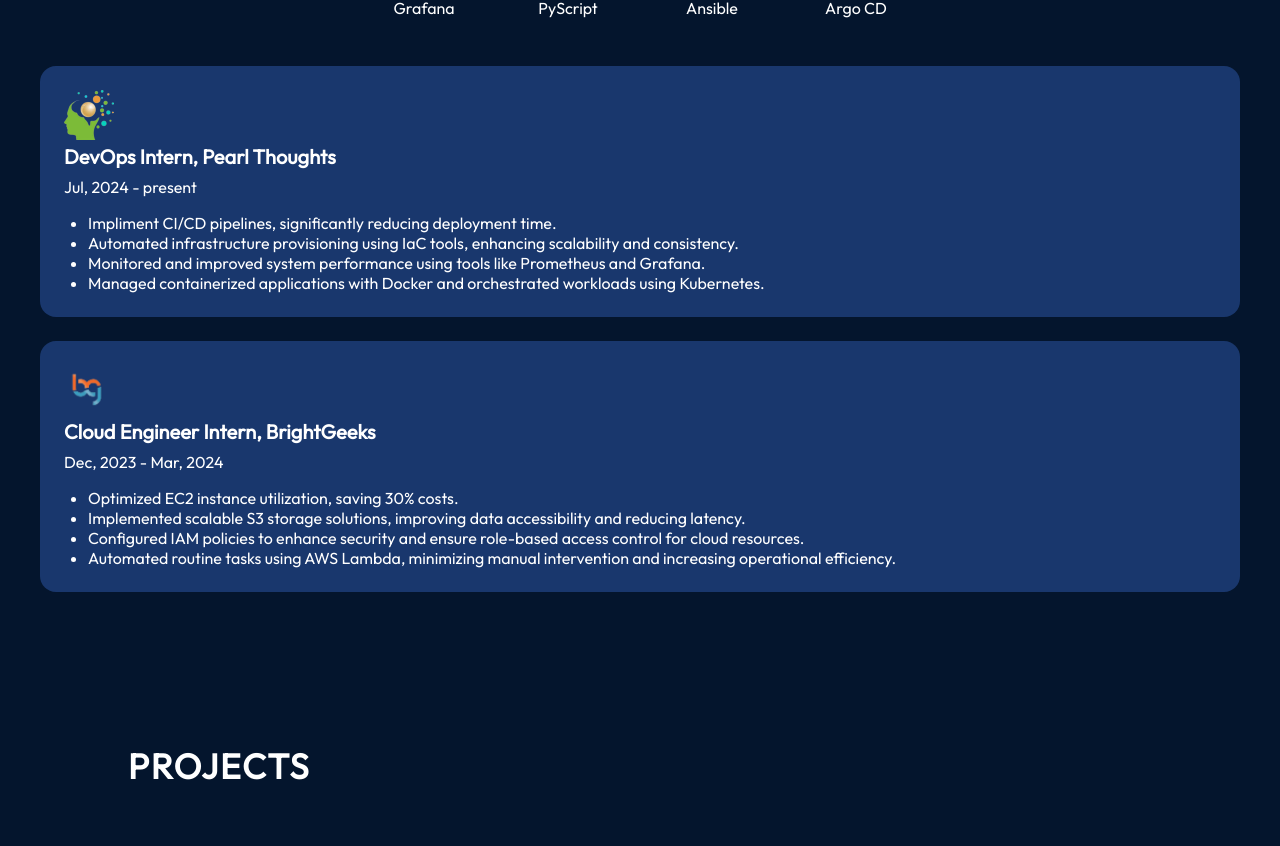
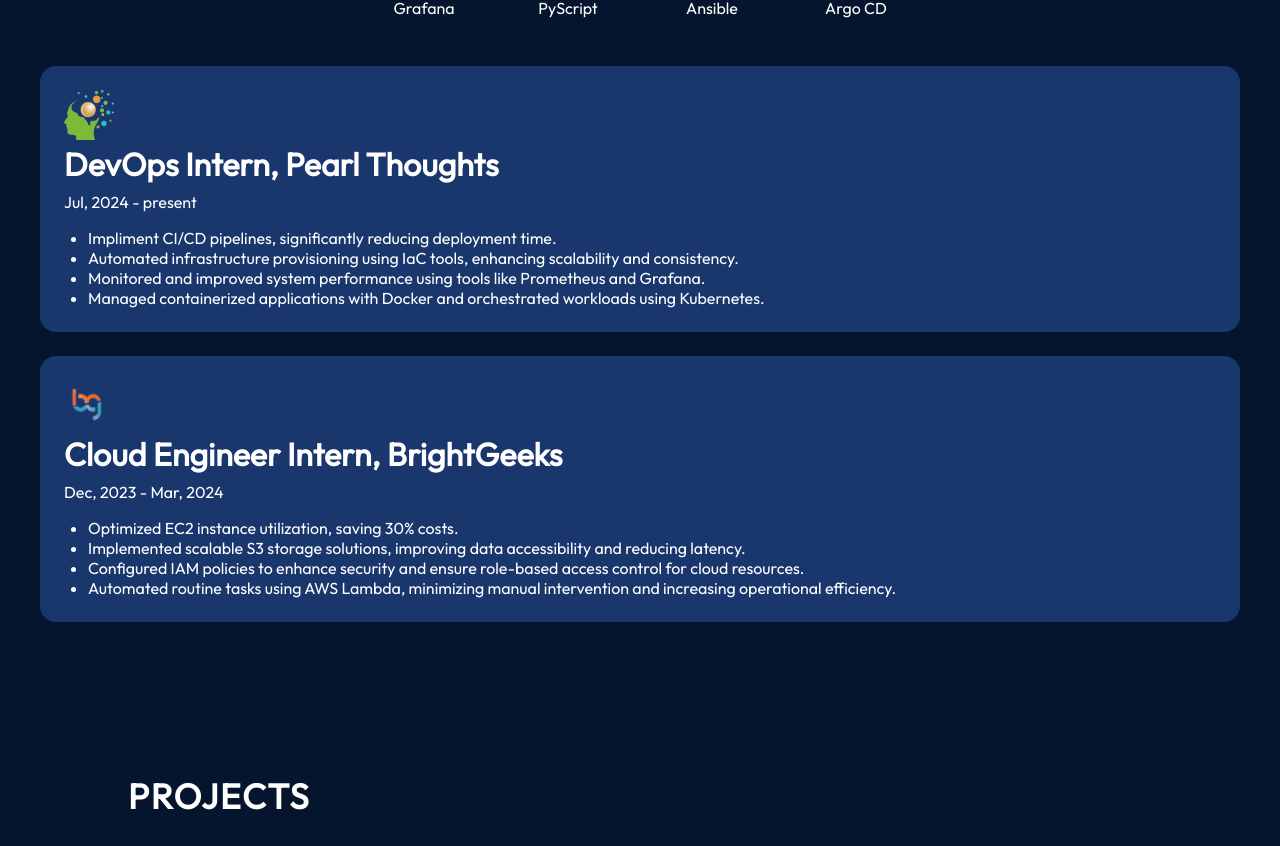
Before and after one commit to ispr08/mysite, a React (Vite) app: page / in a window 1280 px wide. Shown: the part 1993-2839 px from the top of the page. Built offline with nearby package versions, Linux system fonts and the light colour scheme.

Commit message:
Update Experience.module.css

```diff
--- a/src/components/Experience/Experience.module.css
+++ b/src/components/Experience/Experience.module.css
@@ -163,7 +163,7 @@
 
 .historyItemDetails h3 {
   color: white; /* Changed to white */
-  font-size: 1.25rem;
+  font-size: 2rem;
   font-weight: 600;
 }
 
```
